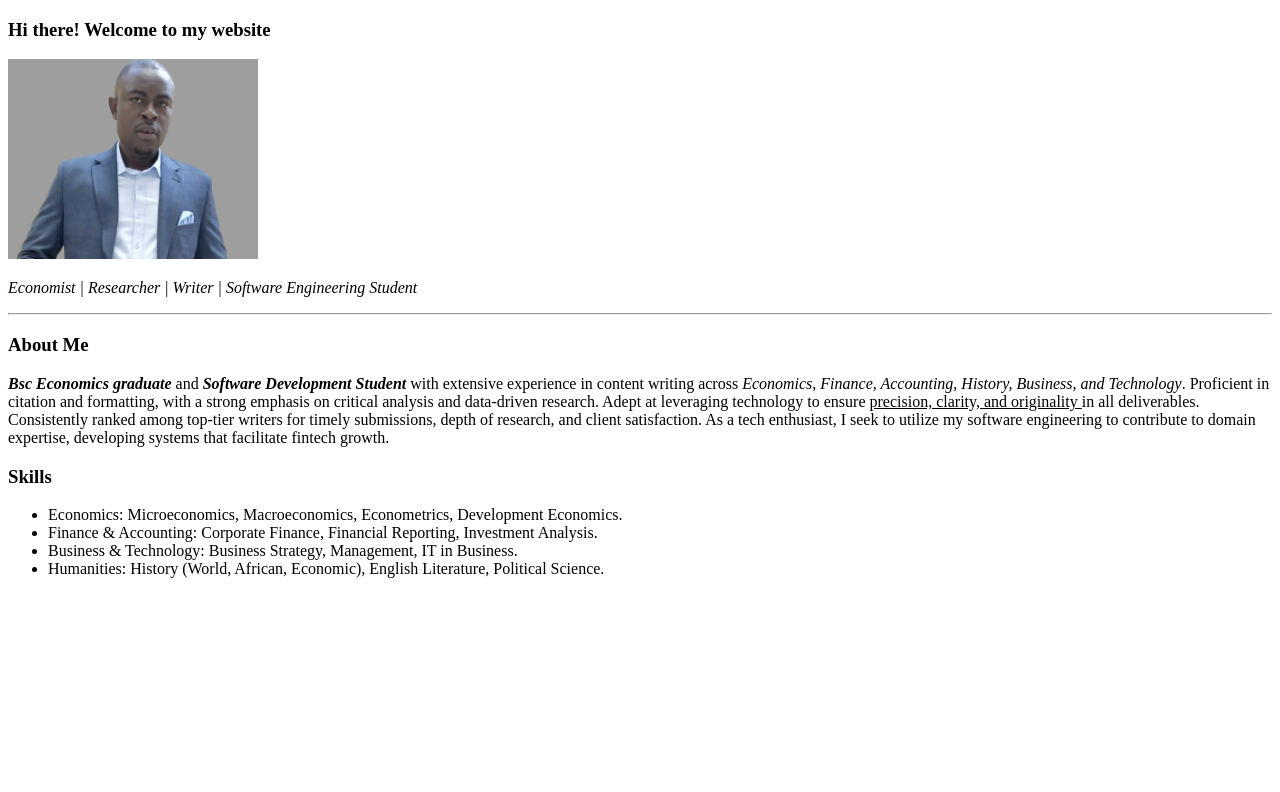
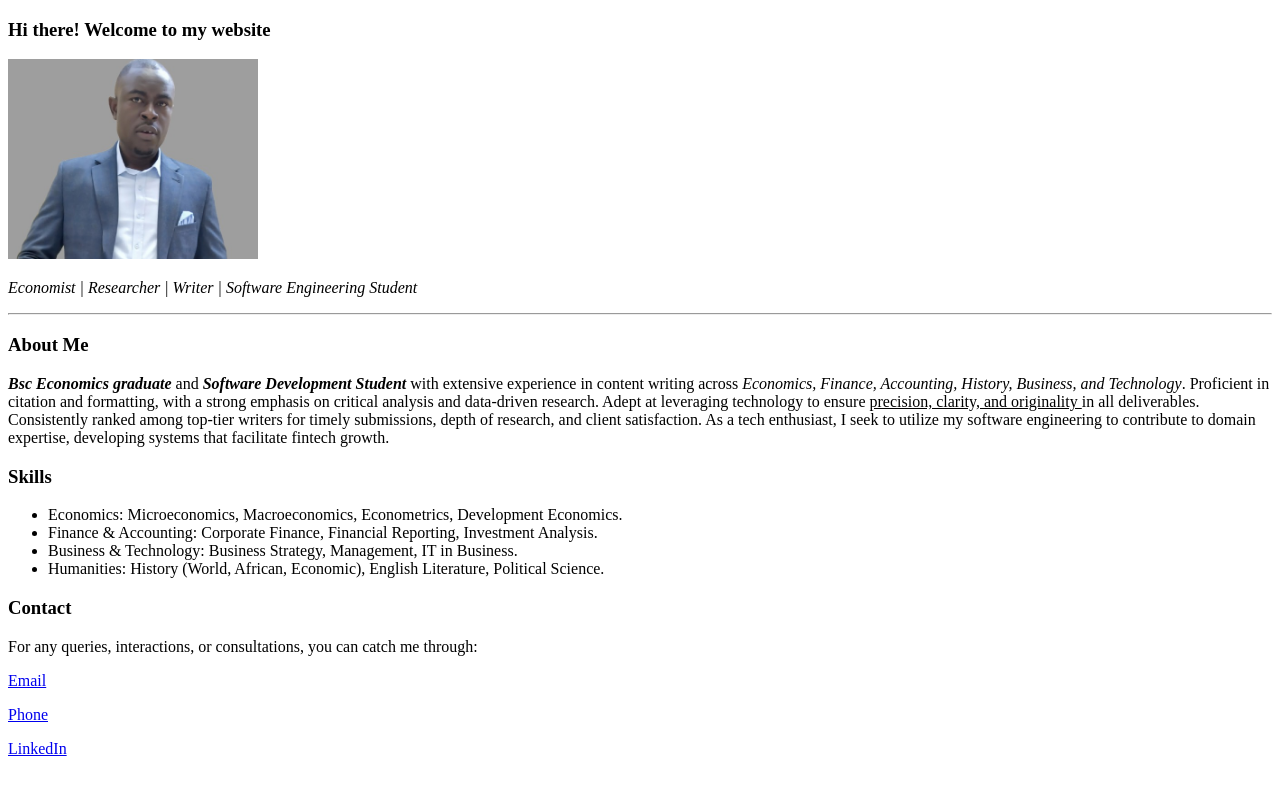
Before and after one commit to Loncey27/My-Portfolio, a plain HTML site: page index.html in a window 1280 px wide. Drawn offline with Linux system fonts and the light colour scheme.

Commit message:
Added Contact section

```diff
--- a/index.html
+++ b/index.html
@@ -35,5 +35,15 @@
             <li>Humanities: History (World, African, Economic), English Literature, Political Science.</li>
         </ul>
     </section>
+    <section>
+        <h3>Contact</h3>
+        <p>
+            For any queries, interactions, or consultations, you can catch me through:
+            <p><a href="mailto: ojwangloncey@gmail.com">Email</a></p>
+            <p><a href="+254700822580">Phone</a></p>
+            <p><a href="https://www.linkedin.com/loncey-ojwang/">LinkedIn</a></p>
+
+        </p>
+    </section>
 </body>
 </html>
```
